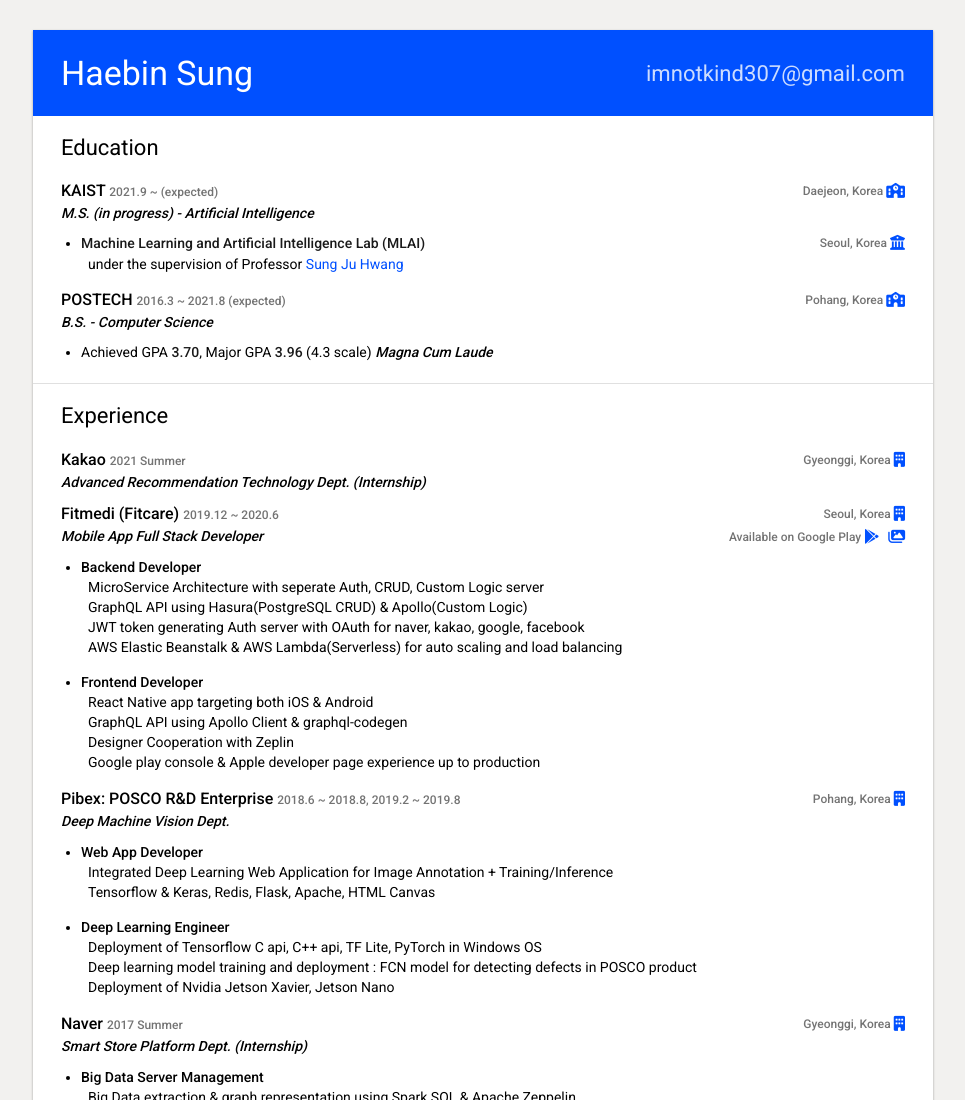
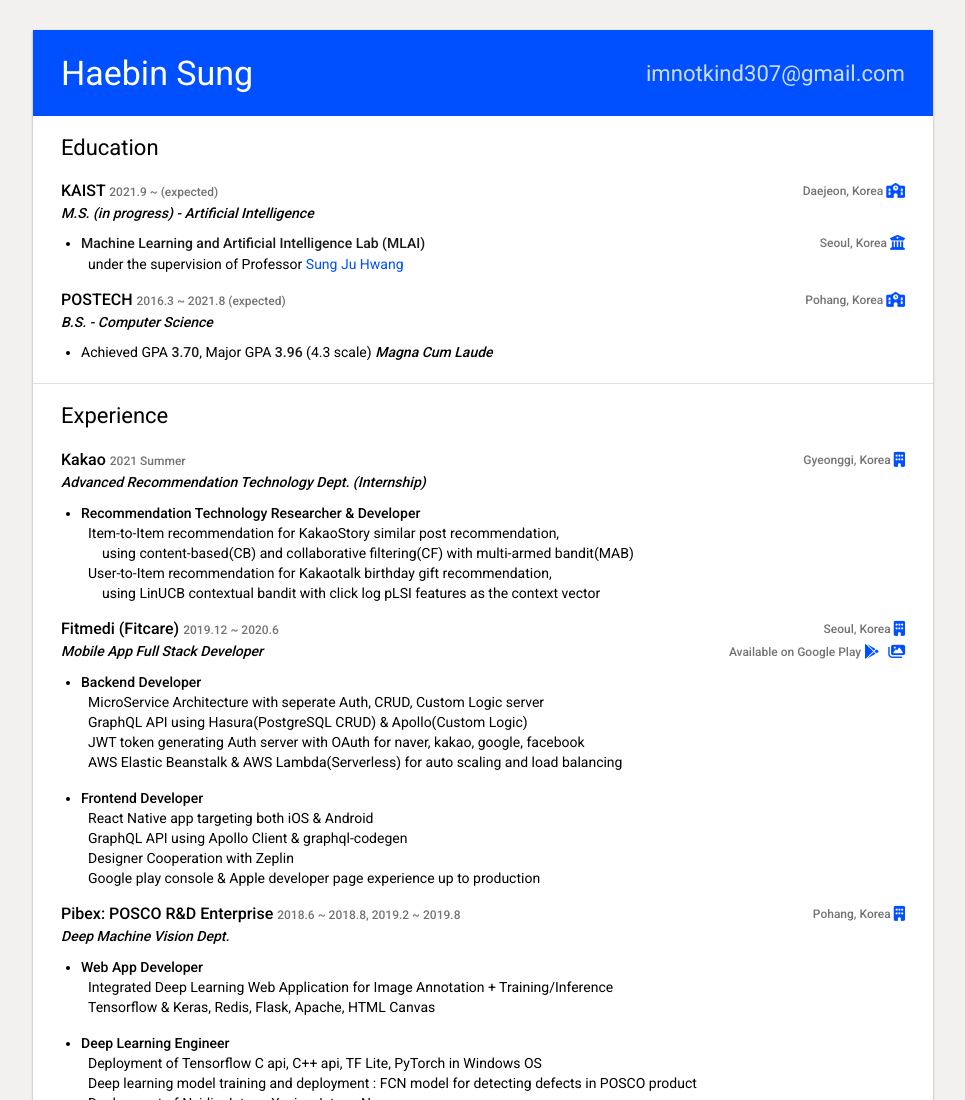
Before and after one commit to imnotkind/cv, a plain HTML site: page index.html in a window 1280 px wide. Shown: the top 1100 px of the page, without its empty margins (157-1122 px from the left). Drawn offline with Linux system fonts and the light colour scheme.

Commit message:
Update Kakao

```diff
--- a/index.html
+++ b/index.html
@@ -76,6 +76,20 @@
             </small>
         </h3>
         <i>Advanced Recommendation Technology Dept. (Internship)</i>
+        <ul>
+            <li><h4>Recommendation Technology Researcher & Developer</h4>
+                <ul>
+                    <li>Item-to-Item recommendation for KakaoStory similar post recommendation,
+                    </li>
+                    <li>&emsp;using content-based(CB) and collaborative filtering(CF) with multi-armed bandit(MAB)
+                    </li>
+                    <li>User-to-Item recommendation for Kakaotalk birthday gift recommendation,
+                    </li>
+                    <li>&emsp;using LinUCB contextual bandit with click log pLSI features as the context vector
+                    </li>
+                </ul>
+            </li>
+        </ul>
 
 
         <h3>Fitmedi (Fitcare) <small>2019.12 ~ 2020.6
```
